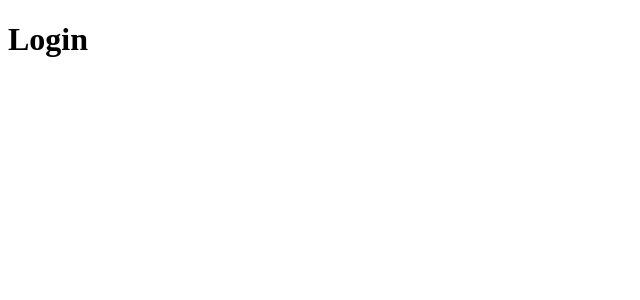
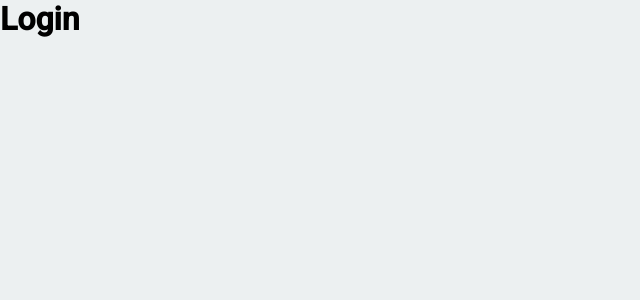
Before and after one commit to joaogabriel-sg/animated-todo, a React (Create React App) app: page / in a window 1280 px wide. Shown: the top 300 px of the page, without its empty margins (0-640 px from the left). Built offline with nearby package versions, Linux system fonts and the light colour scheme.

Commit message:
:lipstick: add theme and global style

```diff
--- a/public/index.html
+++ b/public/index.html
@@ -1,6 +1,8 @@
 <!DOCTYPE html>
-<html lang="en">
+<html lang="pt-BR">
 	<head>
+		<link rel="preconnect" href="https://fonts.googleapis.com" />
+		<link rel="preconnect" href="https://fonts.gstatic.com" crossorigin />
 		<meta charset="utf-8" />
 		<link rel="icon" href="%PUBLIC_URL%/favicon.ico" />
 		<meta name="viewport" content="width=device-width, initial-scale=1" />
@@ -10,34 +12,15 @@
 			content="Web site created using create-react-app"
 		/>
 		<link rel="apple-touch-icon" href="%PUBLIC_URL%/logo192.png" />
-    <!--
-      manifest.json provides metadata used when your web app is installed on a
-      user's mobile device or desktop. See https://developers.google.com/web/fundamentals/web-app-manifest/
-    -->
 		<link rel="manifest" href="%PUBLIC_URL%/manifest.json" />
-    <!--
-      Notice the use of %PUBLIC_URL% in the tags above.
-      It will be replaced with the URL of the `public` folder during the build.
-      Only files inside the `public` folder can be referenced from the HTML.
-
-      Unlike "/favicon.ico" or "favicon.ico", "%PUBLIC_URL%/favicon.ico" will
-      work correctly both with client-side routing and a non-root public URL.
-      Learn how to configure a non-root public URL by running `npm run build`.
-    -->
-    <title>React App</title>
+		<title>to.DO</title>
+		<link
+			href="https://fonts.googleapis.com/css2?family=Roboto:wght@400;500&display=swap"
+			rel="stylesheet"
+		/>
 	</head>
 	<body>
 		<noscript>You need to enable JavaScript to run this app.</noscript>
 		<div id="root"></div>
-    <!--
-      This HTML file is a template.
-      If you open it directly in the browser, you will see an empty page.
-
-      You can add webfonts, meta tags, or analytics to this file.
-      The build step will place the bundled scripts into the <body> tag.
-
-      To begin the development, run `npm start` or `yarn start`.
-      To create a production bundle, use `npm run build` or `yarn build`.
-    -->
 	</body>
 </html>
--- a/src/App.tsx
+++ b/src/App.tsx
@@ -2,11 +2,17 @@ import { BrowserRouter } from 'react-router-dom';
 
 import { AppRoutes } from './routes';
 
+import { Themes } from './styles/Themes';
+import { GlobalStyle } from './styles/global';
+
 function App() {
 	return (
-		<BrowserRouter>
-			<AppRoutes />
-		</BrowserRouter>
+		<Themes>
+			<BrowserRouter>
+				<AppRoutes />
+				<GlobalStyle />
+			</BrowserRouter>
+		</Themes>
 	);
 }
 
--- /dev/null
+++ b/src/styles/Themes.tsx
@@ -0,0 +1,17 @@
+import { ReactNode } from 'react';
+import { DefaultTheme, ThemeProvider } from 'styled-components';
+
+interface ThemeProps {
+	children: ReactNode;
+}
+
+const lightTheme: DefaultTheme = {
+	background: '#ECF0F1',
+	text: '#AFAFAF',
+	purple: '#8A63D2',
+	red: '#D26363',
+};
+
+export function Themes({ children }: ThemeProps) {
+	return <ThemeProvider theme={lightTheme}>{children}</ThemeProvider>;
+}
--- /dev/null
+++ b/src/styles/global.tsx
@@ -0,0 +1,46 @@
+import { createGlobalStyle } from 'styled-components';
+
+export const GlobalStyle = createGlobalStyle`
+  * {
+    margin: 0;
+    padding: 0;
+    box-sizing: border-box;
+  }
+
+  html {
+    @media (max-width: 1080px) {
+      font-size: 93.75%;
+    }
+    @media (max-width: 720px) {
+      font-size: 87.5%;
+    }
+  }
+
+  html,
+  body,
+  #root {
+    min-height: 100vh;
+  }
+
+  body {
+    background: ${({ theme }) => theme.background};
+    -webkit-font-smoothing: antialiased !important;
+  }
+
+  body,
+  button,
+  input,
+  textarea,
+  select {
+    font-family: 'Roboto', Arial, Helvetica, sans-serif;
+  }
+
+  h1,
+  h2,
+  h3,
+  h4,
+  h5,
+  h6 {
+    font-weight: 500,
+  }
+`;
```
Also changed, not shown: src/styles/styled.d.ts (added, +10 -0 lines). Lines whose indentation alone changed are shown as unchanged.
